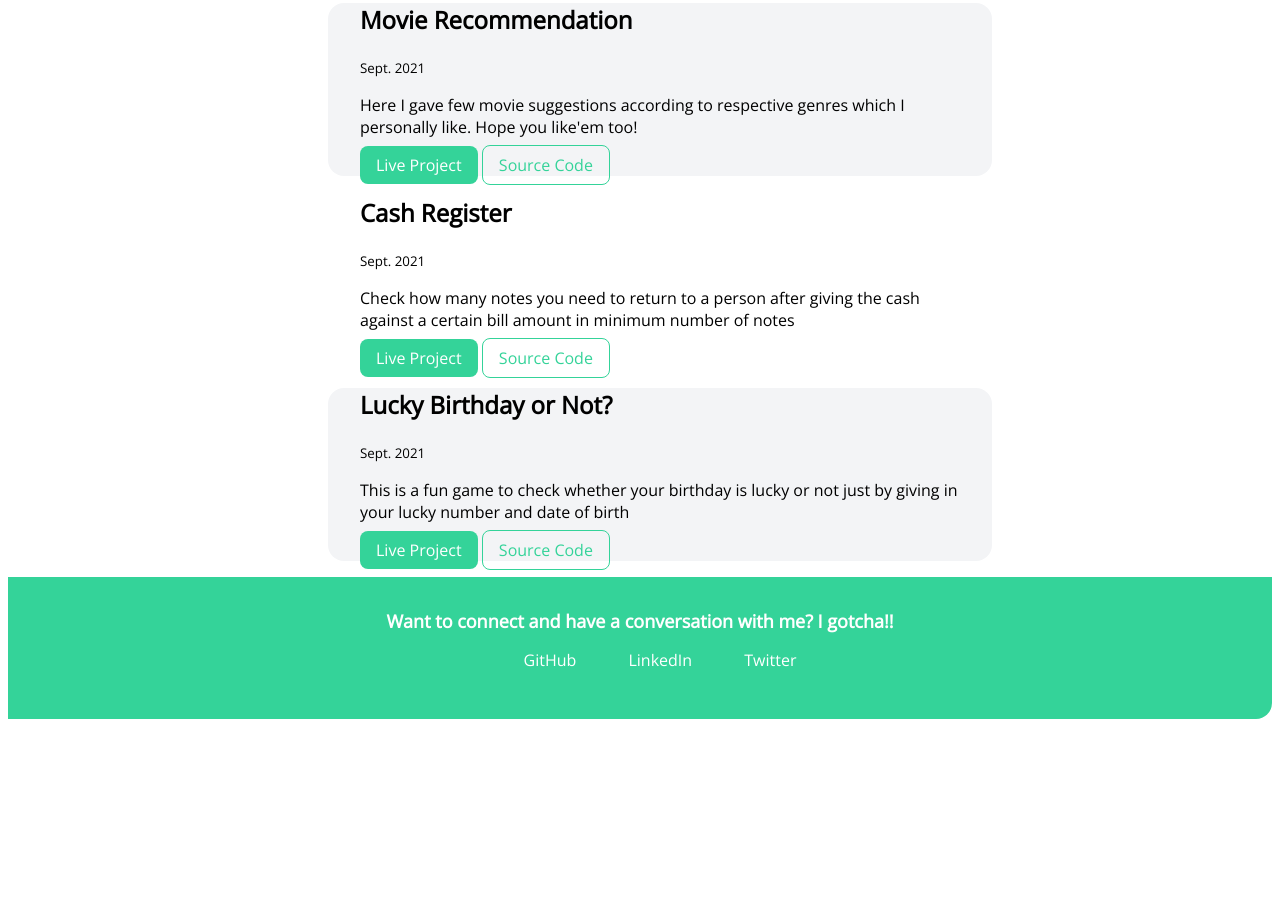
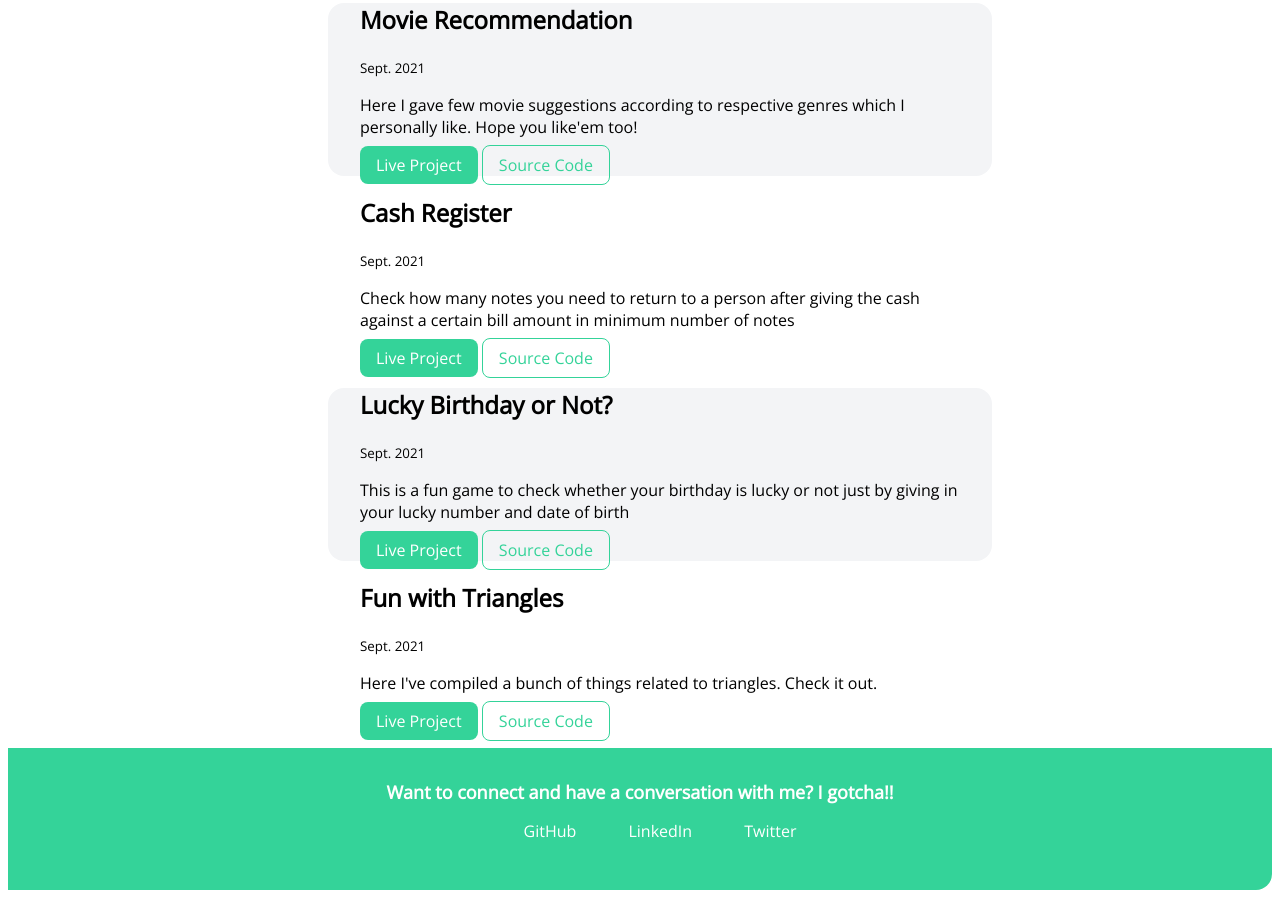
Before and after one commit to sharathnair9999/sharathnair-profile, a plain HTML site: page projects.html in a window 1280 px wide. Shown: the part 1289-2187 px from the top of the page. Before the commit the page ends 2016 px from the top, so only its background shows below. Drawn offline with nearby package versions, Linux system fonts and the light colour scheme.

Commit message:
added mark12

```diff
--- a/projects.html
+++ b/projects.html
@@ -97,6 +97,15 @@
 
       </div>
     </li>
+    <li>
+      <div class="container container-center">
+       <h2 class="">Fun with Triangles</h2>
+       <small>Sept. 2021</small>
+       <p>Here I've compiled a bunch of things related to triangles. Check it out.</p>
+       <a href="https://all-triangles.netlify.app/" class="link primary-link">Live Project</a>
+       <a href="https://github.com/sharathnair9999/fun-with-triangles" class="link secondary-link">Source Code</a>
+      </div>
+     </li>
   </ul>
 
   <footer class="footer">
```
